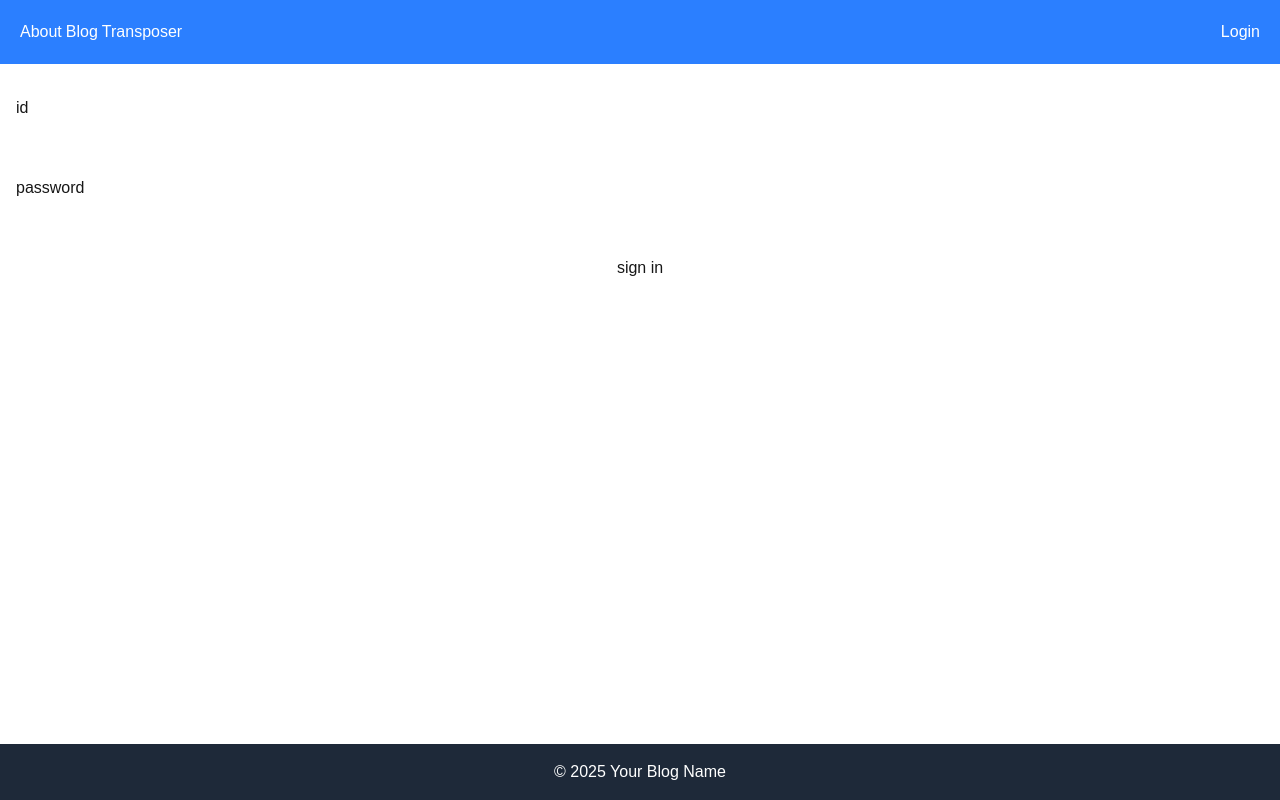
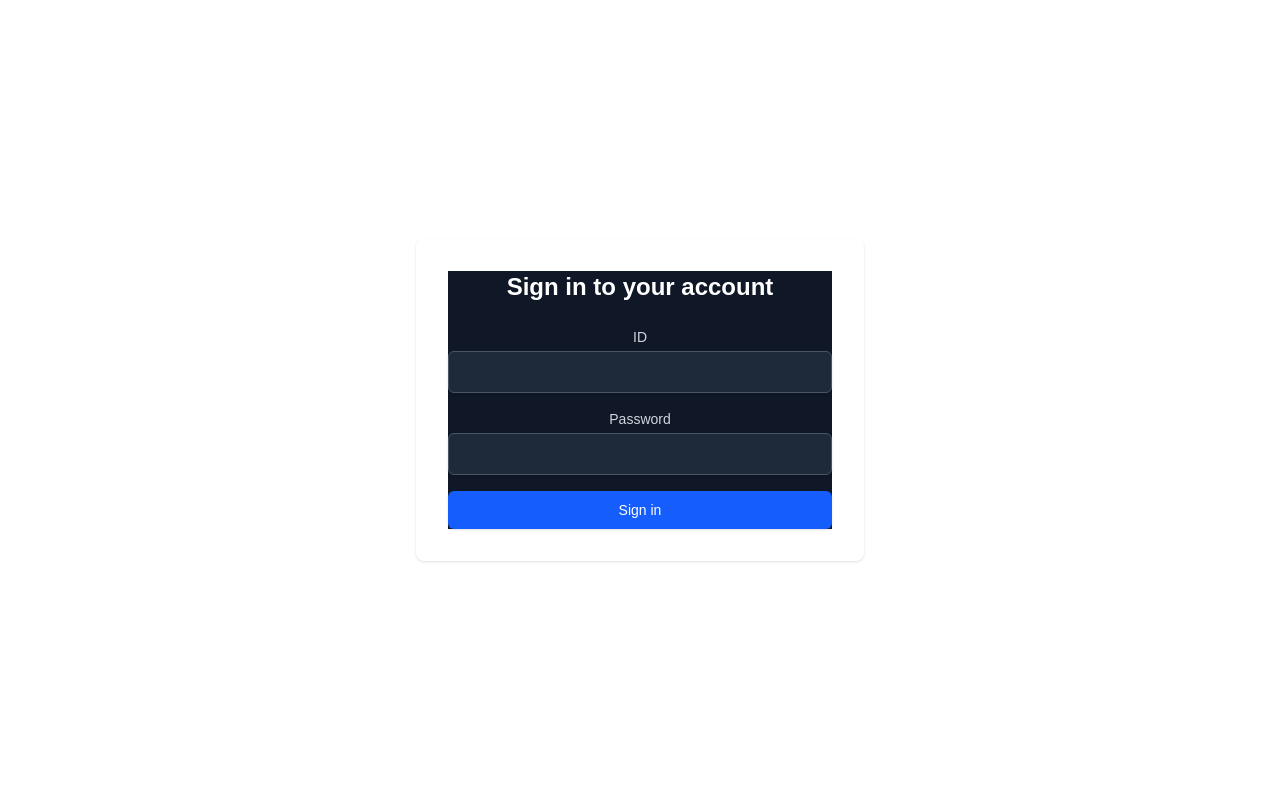
Before and after one commit to auaicn/blog-fe, a Next.js app: page /login in a window 1280 px wide. Built offline with nearby package versions, Linux system fonts and the light colour scheme; no server answers.

Commit message:
main, login layout 분리

```diff
--- /dev/null
+++ b/src/app/(auth)/layout.tsx
@@ -0,0 +1,19 @@
+import "@/styles/globals.css";
+
+export default function AuthLayout({
+  children,
+}: {
+  children: React.ReactNode;
+}) {
+  return (
+    <html lang="en">
+      <body className="h-screen overflow-hidden">
+        <div className="h-full flex items-center justify-center ">
+          <div className="max-w-md w-full space-y-8 p-8  rounded-lg shadow">
+            {children}
+          </div>
+        </div>
+      </body>
+    </html>
+  );
+}
--- /dev/null
+++ b/src/app/(auth)/login/page.tsx
@@ -0,0 +1,59 @@
+"use client";
+
+import { useActionState } from "react";
+import { useSearchParams } from "next/navigation";
+import { authenticate } from "../../lib/actions";
+
+export default function Page() {
+  const [errorMessage, formAction] = useActionState(authenticate, undefined);
+
+  const searchParams = useSearchParams();
+  const callbackUrl = searchParams.get("callbackUrl") || "/blog";
+
+  return (
+    <div className="text-center bg-gray-900 text-white">
+      <h2 className="text-2xl font-bold mb-6">Sign in to your account</h2>
+      <form action={formAction} className="space-y-4">
+        <div>
+          <label
+            htmlFor="loginId"
+            className="block text-sm font-medium text-gray-300"
+          >
+            ID
+          </label>
+          <input
+            id="loginId"
+            name="loginId"
+            required
+            className="mt-1 block w-full rounded-md border border-gray-600 bg-gray-800 px-3 py-2 text-white shadow-sm focus:border-blue-500 focus:outline-none focus:ring-1 focus:ring-blue-500"
+          />
+        </div>
+        <div>
+          <label
+            htmlFor="password"
+            className="block text-sm font-medium text-gray-300"
+          >
+            Password
+          </label>
+          <input
+            id="password"
+            name="password"
+            type="password"
+            required
+            className="mt-1 block w-full rounded-md border border-gray-600 bg-gray-800 px-3 py-2 text-white shadow-sm focus:border-blue-500 focus:outline-none focus:ring-1 focus:ring-blue-500"
+          />
+        </div>
+        <input type="hidden" name="redirectTo" value={callbackUrl} />
+        <button
+          type="submit"
+          className="w-full flex justify-center py-2 px-4 border border-transparent rounded-md shadow-sm text-sm font-medium text-white bg-blue-600 hover:bg-blue-700 focus:outline-none focus:ring-2 focus:ring-offset-2 focus:ring-blue-500"
+        >
+          Sign in
+        </button>
+        {errorMessage && (
+          <p className="text-sm text-red-400 mt-2">{errorMessage}</p>
+        )}
+      </form>
+    </div>
+  );
+}
--- /dev/null
+++ b/src/app/(main)/layout.tsx
@@ -0,0 +1,84 @@
+import Link from "next/link";
+import { twMerge } from "tailwind-merge";
+
+import { auth, signOut } from "../../../auth";
+
+export default async function MainLayout({
+  children,
+}: {
+  children: React.ReactNode;
+}) {
+  const session = await auth();
+
+  return (
+    <div className="h-full flex gap-4 flex-col">
+      <nav className={twMerge("p-[20px] text-white flex gap-4")}>
+        <div className="flex gap-1 justify-between w-full">
+          <div className="flex gap-4">
+            <div className="flex gap-4">
+              <Link
+                href="/about"
+                className="px-4 py-2 rounded-full hover:bg-blue-600"
+              >
+                About
+              </Link>
+              <Link
+                href="/blog"
+                className="px-4 py-2 rounded-full hover:bg-blue-600"
+              >
+                Blog
+              </Link>
+              <Link
+                href="/transposer"
+                className="px-4 py-2 rounded-full hover:bg-blue-600"
+              >
+                Transposer
+              </Link>
+              {session?.user!! && (
+                <>
+                  <Link
+                    href="/md"
+                    className="px-4 py-2 rounded-full bg-indigo-600 hover:bg-indigo-700"
+                  >
+                    Drafts
+                  </Link>
+                  <Link
+                    href="/link"
+                    className="px-4 py-2 rounded-full bg-blue-600 hover:bg-blue-700"
+                  >
+                    Links
+                  </Link>
+                </>
+              )}
+            </div>
+          </div>
+          {session?.user!! ? (
+            <form
+              action={async () => {
+                "use server";
+                await signOut({ redirectTo: "/" });
+              }}
+            >
+              <button className="px-4 py-2 rounded-full hover:bg-blue-600 text-white">
+                Log out
+              </button>
+            </form>
+          ) : (
+            <Link href="/login">Login</Link>
+          )}
+        </div>
+      </nav>
+      <main className={twMerge("flex-grow min-h-0 p-4 overflow-auto")}>
+        {children}
+      </main>
+
+      <footer
+        className={twMerge(
+          "p-4 bg-gray-800 text-white text-center fixed bottom-0 left-0 right-0 w-full"
+        )}
+      >
+        <p>© 2025 auaicn's bloge</p>
+      </footer>
+    </div>
+  );
+}
--- a/src/app/layout.tsx
+++ b/src/app/layout.tsx
@@ -1,60 +1,13 @@
-import Link from "next/link";
-import { twMerge } from "tailwind-merge";
-
 import "@/styles/globals.css";
 
-import { auth, signOut } from "../../auth";
-
-export default async function RootLayout({
+export default function RootLayout({
   children,
 }: {
   children: React.ReactNode;
 }) {
-  const session = await auth();
-
   return (
     <html lang="en" className="h-full">
-      <body
-        className={twMerge(
-          "bg-gray-100 text-gray-900 h-full flex gap-4 flex-col"
-        )}
-      >
-        <nav className={twMerge("p-[20px] bg-blue-500 text-white flex gap-4")}>
-          <div className="flex gap-1 justify-between w-full">
-            <div className="flex gap-1">
-              <Link href="/about">About</Link>
-              <Link href="/blog">Blog</Link>
-              <Link href="/transposer">Transposer</Link>
-              {session?.user!! && (
-                <>
-                  <Link href="/md">Drafts</Link>
-                  <Link href="/link">Links</Link>
-                </>
-              )}
-            </div>
-            {session?.user!! ? (
-              <form
-                action={async () => {
-                  "use server";
-                  await signOut({ redirectTo: "/" });
-                }}
-              >
-                <button className="hover:text-blue-600">log out</button>
-              </form>
-            ) : (
-              <Link href="/login">Login</Link>
-            )}
-          </div>
-        </nav>
-
-        <main className={twMerge("flex-grow min-h-0 p-4 overflow-auto")}>
-          {children}
-        </main>
-
-        <footer className={twMerge("p-4 bg-gray-800 text-white text-center")}>
-          <p>© 2025 Your Blog Name</p>
-        </footer>
-      </body>
+      <body className="bg-gray-100 text-gray-900 h-full">{children}</body>
     </html>
   );
 }
--- a/src/app/login/page.tsx
+++ /dev/null
@@ -1,32 +0,0 @@
-"use client";
-
-import { useActionState } from "react";
-import { useSearchParams } from "next/navigation";
-import { authenticate } from "../lib/actions";
-
-export default function Page() {
-  const [errorMessage, formAction] = useActionState(authenticate, undefined);
-
-  const searchParams = useSearchParams();
-  const callbackUrl = searchParams.get("callbackUrl") || "/blog";
-
-  return (
-    <form action={formAction}>
-      <div className="flex flex-col gap-4">
-        <label>id</label>
-        <input id="loginId" name="loginId" required></input>
-        <label>password</label>
-        <input id="password" name="password" required></input>
-        <input type="hidden" name="redirectTo" value={callbackUrl} />
-        <button type="submit">sign in</button>
-        <div className="flex h-8 items-end space-x-1">
-          {errorMessage && (
-            <>
-              <p className="text-sm text-red-500">{errorMessage}</p>
-            </>
-          )}
-        </div>
-      </div>
-    </form>
-  );
-}
```
Also changed, not shown: src/app/(main)/about/page.tsx (renamed from src/app/about/page.tsx), src/app/(main)/blog/page.tsx (renamed from src/app/blog/page.tsx), src/app/(main)/link/page.tsx (renamed from src/app/link/page.tsx), src/app/(main)/md/page.tsx (renamed from src/app/md/page.tsx), src/app/(main)/page.tsx (renamed from src/app/page.tsx), src/app/(main)/transposer/page.tsx (renamed from src/app/transposer/page.tsx).
